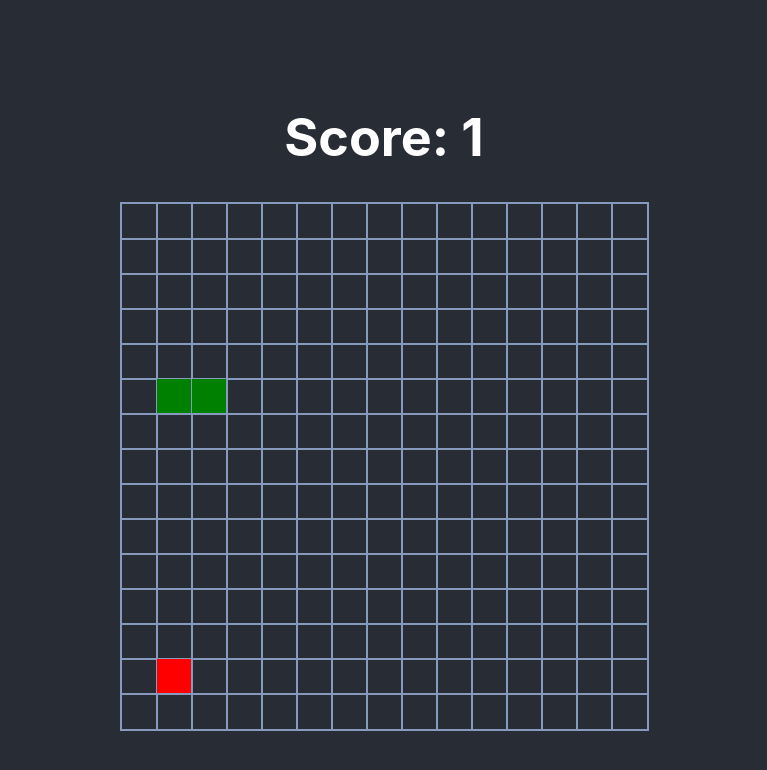
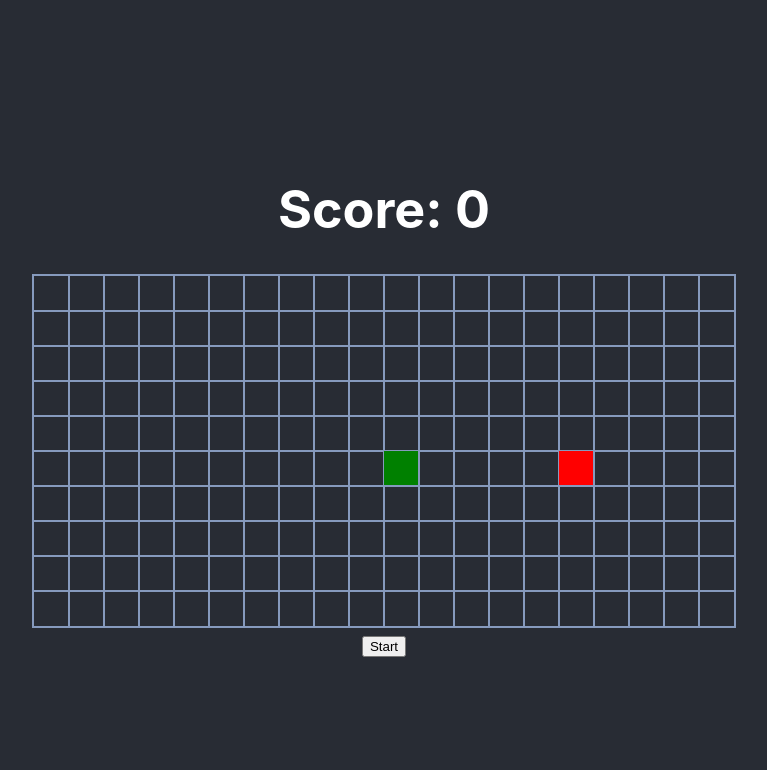
Before and after one commit to Terminator1601/FOG-Assignment-Snake-Game, a React (Create React App) app: page / in a window 1280 px wide. Shown: the top 770 px of the page, without its empty margins (256-1023 px from the left). Built offline with nearby package versions, Linux system fonts and the light colour scheme.

Commit message:
fix the error

```diff
--- a/src/Board/Board.jsx
+++ b/src/Board/Board.jsx
@@ -1,4 +1,4 @@
-import React, {useEffect, useState} from 'react';
+import React, { useEffect, useState } from 'react';
 import {
   randomIntFromInterval,
   reverseLinkedList,
@@ -29,14 +29,26 @@ const Direction = {
   LEFT: 'LEFT',
 };
 
-const BOARD_SIZE = 15;
+const BOARD_WIDTH = 20;
+const BOARD_HEIGHT = 10;
 const PROBABILITY_OF_DIRECTION_REVERSAL_FOOD = 0.3;
 
-const getStartingSnakeLLValue = board => {
-  const rowSize = board.length;
-  const colSize = board[0].length;
-  const startingRow = Math.round(rowSize / 3);
-  const startingCol = Math.round(colSize / 3);
+const createBoard = (width, height) => {
+  let counter = 1;
+  const board = [];
+  for (let row = 0; row < height; row++) {
+    const currentRow = [];
+    for (let col = 0; col < width; col++) {
+      currentRow.push(counter++);
+    }
+    board.push(currentRow);
+  }
+  return board;
+};
+
+const getStartingSnakeLLValue = (board) => {
+  const startingRow = Math.floor(BOARD_HEIGHT / 2);
+  const startingCol = Math.floor(BOARD_WIDTH / 2);
   const startingCell = board[startingRow][startingCol];
   return {
     row: startingRow,
@@ -47,44 +59,68 @@ const getStartingSnakeLLValue = board => {
 
 const Board = () => {
   const [score, setScore] = useState(0);
-  const [board, setBoard] = useState(createBoard(BOARD_SIZE));
-  const [snake, setSnake] = useState(
-    new LinkedList(getStartingSnakeLLValue(board)),
-  );
-  const [snakeCells, setSnakeCells] = useState(
-    new Set([snake.head.value.cell]),
-  );
-  // Naively set the starting food cell 5 cells away from the starting snake cell.
+  const [board, setBoard] = useState(createBoard(BOARD_WIDTH, BOARD_HEIGHT));
+  const [snake, setSnake] = useState(new LinkedList(getStartingSnakeLLValue(board)));
+  const [snakeCells, setSnakeCells] = useState(new Set([snake.head.value.cell]));
   const [foodCell, setFoodCell] = useState(snake.head.value.cell + 5);
   const [direction, setDirection] = useState(Direction.RIGHT);
-  const [foodShouldReverseDirection, setFoodShouldReverseDirection] =
-    useState(false);
+  const [foodShouldReverseDirection, setFoodShouldReverseDirection] = useState(false);
+  const [gameRunning, setGameRunning] = useState(false);
 
   useEffect(() => {
-    window.addEventListener('keydown', e => {
-      handleKeydown(e);
-    });
-  }, []);
+    const handleKeydown = (e) => {
+      if (!gameRunning) {
+        if (['ArrowUp', 'ArrowRight', 'ArrowDown', 'ArrowLeft'].includes(e.key)) {
+          setGameRunning(true);
+        }
+      } else {
+        const newDirection = getDirectionFromKey(e.key);
+        const isValidDirection = newDirection !== '';
+        if (isValidDirection) {
+          const snakeWillRunIntoItself =
+            getOppositeDirection(newDirection) === direction && snakeCells.size > 1;
+          if (!snakeWillRunIntoItself) {
+            setDirection(newDirection);
+          }
+        }
+      }
+    };
 
-  // `useInterval` is needed; you can't naively do `setInterval` in the
-  // `useEffect` above. See the article linked above the `useInterval`
-  // definition for details.
+    window.addEventListener('keydown', handleKeydown);
+    return () => window.removeEventListener('keydown', handleKeydown);
+  }, [gameRunning, direction, snakeCells]);
+
+
   useInterval(() => {
+    if (gameRunning) {
       moveSnake();
+    }
   }, 150);
 
-  const handleKeydown = e => {
+  const handleKeydown = (e) => {
+    if (!gameRunning) {
+      if (['ArrowUp', 'ArrowRight', 'ArrowDown', 'ArrowLeft'].includes(e.key)) {
+        setGameRunning(true);
+      }
+    } else {
       const newDirection = getDirectionFromKey(e.key);
       const isValidDirection = newDirection !== '';
-    if (!isValidDirection) return;
+      if (isValidDirection) {
         const snakeWillRunIntoItself =
           getOppositeDirection(newDirection) === direction && snakeCells.size > 1;
-    // Note: this functionality is currently broken, for the same reason that
-    // `useInterval` is needed. Specifically, the `direction` and `snakeCells`
-    // will currently never reflect their "latest version" when `handleKeydown`
-    // is called. I leave it as an exercise to the viewer to fix this :P
-    if (snakeWillRunIntoItself) return;
+        if (!snakeWillRunIntoItself) {
           setDirection(newDirection);
+        }
+      }
+    }
+  };
+
+  const startGame = () => {
+    setGameRunning(true);
+  };
+
+  const stopGame = () => {
+    setGameRunning(false);
   };
 
   const moveSnake = () => {
@@ -122,7 +158,6 @@ const Board = () => {
 
     const foodConsumed = nextHeadCell === foodCell;
     if (foodConsumed) {
-      // This function mutates newSnakeCells.
       growSnake(newSnakeCells);
       if (foodShouldReverseDirection) reverseSnake();
       handleFoodConsumption(newSnakeCells);
@@ -131,11 +166,9 @@ const Board = () => {
     setSnakeCells(newSnakeCells);
   };
 
-  // This function mutates newSnakeCells.
-  const growSnake = newSnakeCells => {
+  const growSnake = (newSnakeCells) => {
     const growthNodeCoords = getGrowthNodeCoords(snake.tail, direction);
     if (isOutOfBounds(growthNodeCoords, board)) {
-      // Snake is positioned such that it can't grow; don't do anything.
       return;
     }
     const newTailCell = board[growthNodeCoords.row][growthNodeCoords.col];
@@ -156,21 +189,15 @@ const Board = () => {
     const newDirection = getOppositeDirection(tailNextNodeDirection);
     setDirection(newDirection);
 
-    // The tail of the snake is really the head of the linked list, which
-    // is why we have to pass the snake's tail to `reverseLinkedList`.
     reverseLinkedList(snake.tail);
     const snakeHead = snake.head;
     snake.head = snake.tail;
     snake.tail = snakeHead;
   };
 
-  const handleFoodConsumption = newSnakeCells => {
-    const maxPossibleCellValue = BOARD_SIZE * BOARD_SIZE;
+  const handleFoodConsumption = (newSnakeCells) => {
+    const maxPossibleCellValue = BOARD_WIDTH * BOARD_HEIGHT;
     let nextFoodCell;
-    // In practice, this will never be a time-consuming operation. Even
-    // in the extreme scenario where a snake is so big that it takes up 90%
-    // of the board (nearly impossible), there would be a 10% chance of generating
-    // a valid new food cell--so an average of 10 operations: trivial.
     while (true) {
       nextFoodCell = randomIntFromInterval(1, maxPossibleCellValue);
       if (newSnakeCells.has(nextFoodCell) || foodCell === nextFoodCell)
@@ -193,42 +220,10 @@ const Board = () => {
     setFoodCell(snakeLLStartingValue.cell + 5);
     setSnakeCells(new Set([snakeLLStartingValue.cell]));
     setDirection(Direction.RIGHT);
+    setGameRunning(false);
   };
 
-  return (
-    <>
-      <h1>Score: {score}</h1>
-      <div className="board">
-        {board.map((row, rowIdx) => (
-          <div key={rowIdx} className="row">
-            {row.map((cellValue, cellIdx) => {
-              const className = getCellClassName(
-                cellValue,
-                foodCell,
-                foodShouldReverseDirection,
-                snakeCells,
-              );
-              return <div key={cellIdx} className={className}></div>;
-            })}
-          </div>
-        ))}
-      </div>
-    </>
-  );
-};
 
-const createBoard = BOARD_SIZE => {
-  let counter = 1;
-  const board = [];
-  for (let row = 0; row < BOARD_SIZE; row++) {
-    const currentRow = [];
-    for (let col = 0; col < BOARD_SIZE; col++) {
-      currentRow.push(counter++);
-    }
-    board.push(currentRow);
-  }
-  return board;
-};
 
   const getCoordsInDirection = (coords, direction) => {
     if (direction === Direction.UP) {
@@ -258,13 +253,13 @@ const getCoordsInDirection = (coords, direction) => {
   };
 
   const isOutOfBounds = (coords, board) => {
-  const {row, col} = coords;
+    const { row, col } = coords;
     if (row < 0 || col < 0) return true;
     if (row >= board.length || col >= board[0].length) return true;
     return false;
   };
 
-const getDirectionFromKey = key => {
+  const getDirectionFromKey = (key) => {
     if (key === 'ArrowUp') return Direction.UP;
     if (key === 'ArrowRight') return Direction.RIGHT;
     if (key === 'ArrowDown') return Direction.DOWN;
@@ -274,8 +269,8 @@ const getDirectionFromKey = key => {
 
   const getNextNodeDirection = (node, currentDirection) => {
     if (node.next === null) return currentDirection;
-  const {row: currentRow, col: currentCol} = node.value;
-  const {row: nextRow, col: nextCol} = node.next.value;
+    const { row: currentRow, col: currentCol } = node.value;
+    const { row: nextRow, col: nextCol } = node.next.value;
     if (nextRow === currentRow && nextCol === currentCol + 1) {
       return Direction.RIGHT;
     }
@@ -294,7 +289,7 @@ const getNextNodeDirection = (node, currentDirection) => {
   const getGrowthNodeCoords = (snakeTail, currentDirection) => {
     const tailNextNodeDirection = getNextNodeDirection(
       snakeTail,
-    currentDirection,
+      currentDirection
     );
     const growthDirection = getOppositeDirection(tailNextNodeDirection);
     const currentTailCoords = {
@@ -303,12 +298,12 @@ const getGrowthNodeCoords = (snakeTail, currentDirection) => {
     };
     const growthNodeCoords = getCoordsInDirection(
       currentTailCoords,
-    growthDirection,
+      growthDirection
     );
     return growthNodeCoords;
   };
 
-const getOppositeDirection = direction => {
+  const getOppositeDirection = (direction) => {
     if (direction === Direction.UP) return Direction.DOWN;
     if (direction === Direction.RIGHT) return Direction.LEFT;
     if (direction === Direction.DOWN) return Direction.UP;
@@ -319,7 +314,7 @@ const getCellClassName = (
     cellValue,
     foodCell,
     foodShouldReverseDirection,
-  snakeCells,
+    snakeCells
   ) => {
     let className = 'cell';
     if (cellValue === foodCell) {
@@ -334,4 +329,33 @@ const getCellClassName = (
     return className;
   };
 
+  return (
+    <>
+      <h1>Score: {score}</h1>
+      <div className="board">
+        {board.map((row, rowIdx) => (
+          <div key={rowIdx} className="row">
+            {row.map((cellValue, cellIdx) => {
+              const className = getCellClassName(
+                cellValue,
+                foodCell,
+                foodShouldReverseDirection,
+                snakeCells
+              );
+              return <div key={cellIdx} className={className}></div>;
+            })}
+          </div>
+        ))}
+      </div>
+      <div>
+        {!gameRunning ? (
+          <button onClick={startGame}>Start</button>
+        ) : (
+          <button onClick={stopGame}>Stop</button>
+        )}
+      </div>
+    </>
+  );
+};
+
 export default Board;
```
Lines whose indentation alone changed are shown as unchanged.
